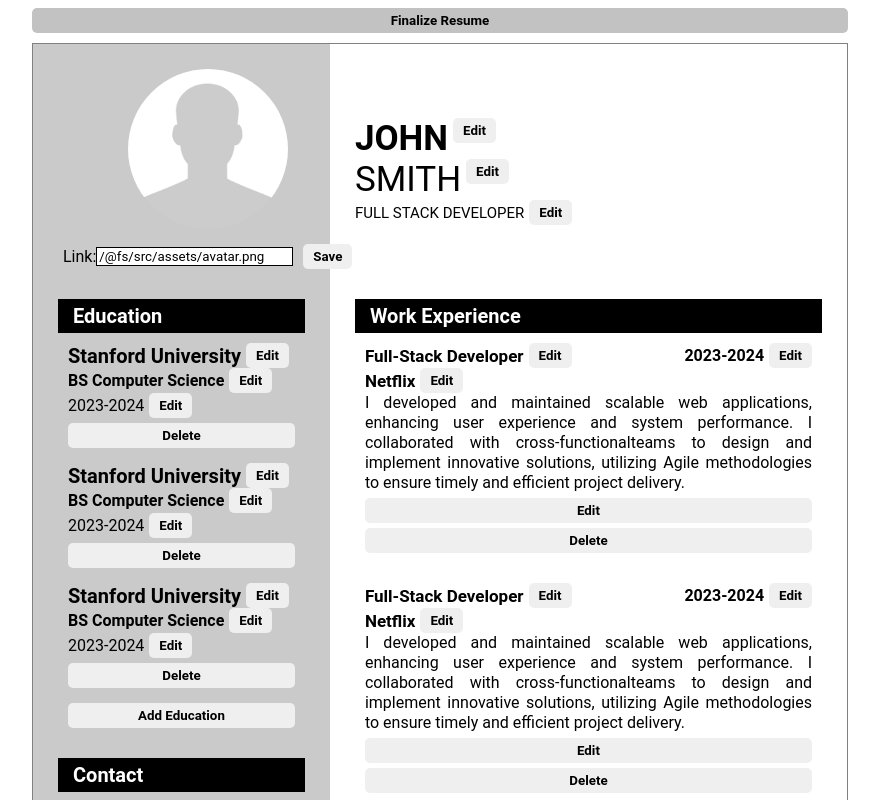
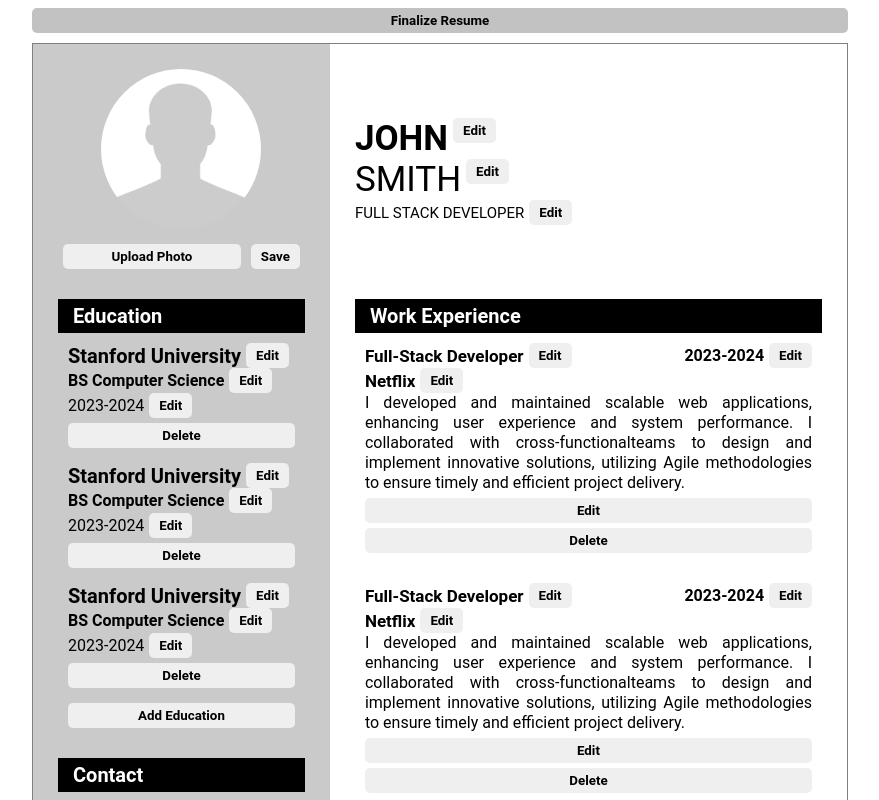
Before and after one commit to Jaizzer/swift-cv, a React (Vite) app: page / in a window 1280 px wide. Both pictures are taken after a click on the button "Change Photo". Shown: the top 800 px of the page, without its empty margins (200-1079 px from the left). Built offline with nearby package versions, Linux system fonts and the light colour scheme.

Commit message:
feat: Make the uploading of photo come from user's local storage

```diff
--- a/src/Image.jsx
+++ b/src/Image.jsx
@@ -1,4 +1,4 @@
-import { useContext, useState } from 'react';
+import { useContext, useRef, useState } from 'react';
 import { IsFinalizeContext } from './IsFinalizeContext';
 import placeHolderImagePath from './assets/avatar.png'
 
@@ -9,10 +9,14 @@ export default function Image() {
     const [status, setStatus] = useState('save');
     const [link, setLink] = useState(placeHolderImagePath);
 
-    // Update link everytime the input value changes
-    function handleChange(event) {
-        const updatedInput = event.target;
-        setLink(updatedInput.value);
+    // Create reference to the file input
+    const imageUploadRef = useRef();
+
+    // Update link everytime the file input value changes
+    function handleChange() {
+        const uploadedFile = imageUploadRef.current.files[0];
+        const cachedURL = URL.createObjectURL(uploadedFile);
+        setLink(cachedURL);
     }
 
     // Toggle between 'edit' and 'save' mode depending on the type of button clicked
@@ -29,10 +33,9 @@ export default function Image() {
             <div className="image-container">
                 <img src={link} className="profile-image" />
                 <form className="image-link">
-                    <label>
-                        {'Link: '}
-                        <input type="text" placeholder="www.image.com" value={link} onChange={handleChange} />
-                    </label>
+                    {/* Hide the original input element and access it via the 'Upload Photo' button */}
+                    <input type="file" onChange={handleChange} id='upload' ref={imageUploadRef} accept="image/png, image/gif, image/jpeg" hidden/>
+                    <button type="button" onClick={ () => { document.getElementById('upload').click()} }>Upload Photo</button>
                     <button className="save" type="finalize" onClick={handleClick}>
                         Save
                     </button>
```
